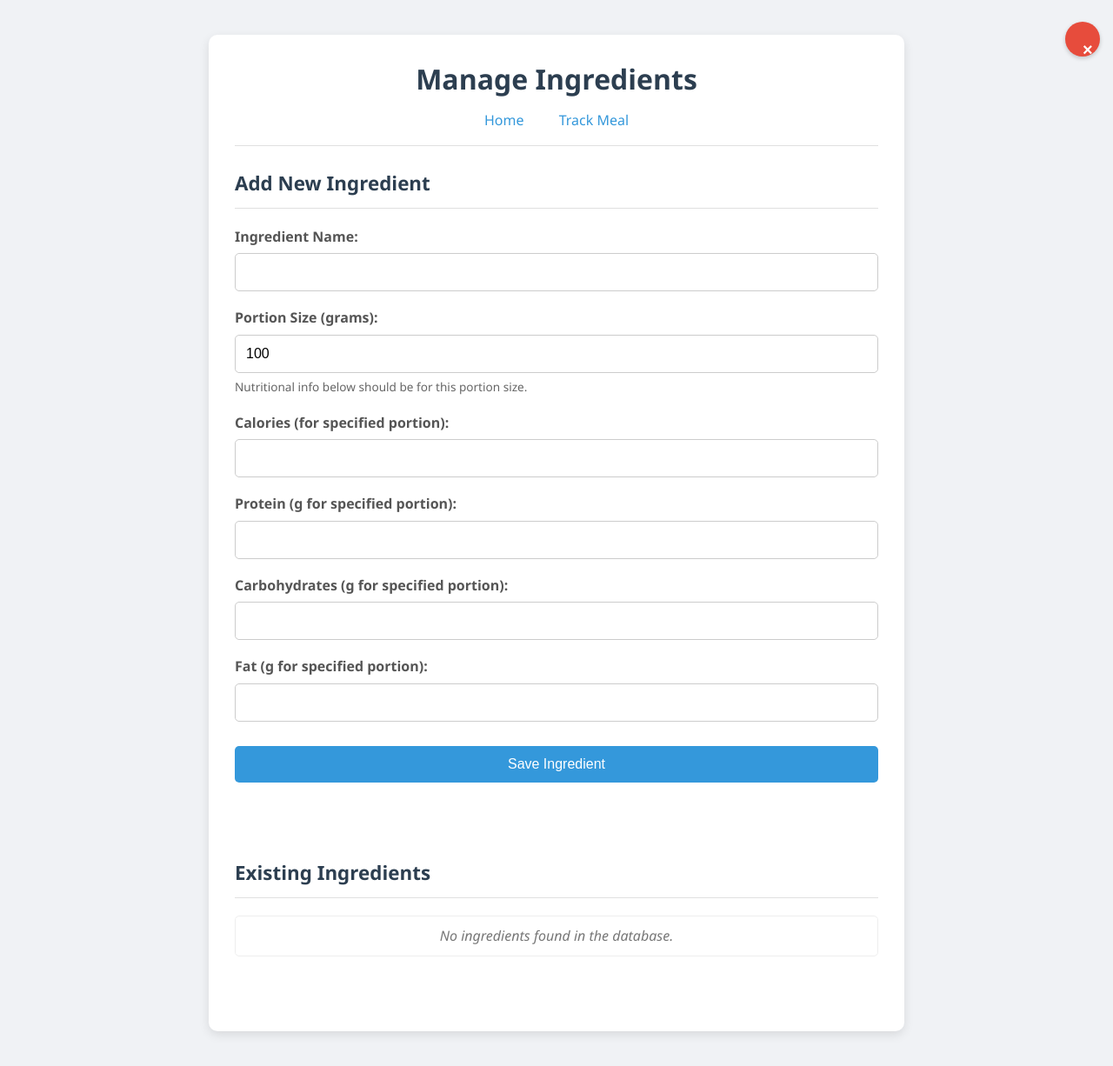
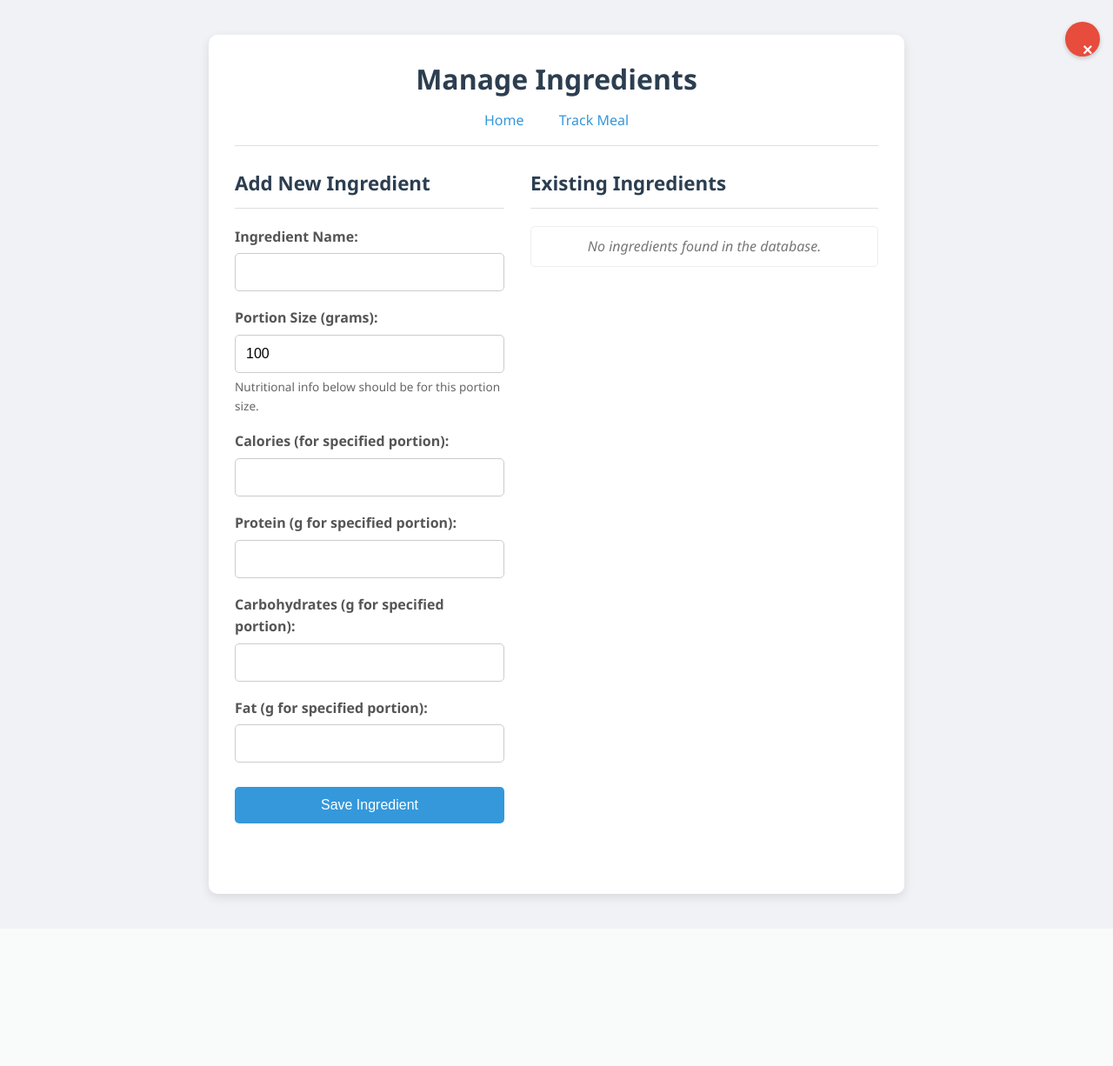
Before and after one commit to Kapoff/GJulesPlayground, a Flask app: page /add_ingredient in a window 1280 px wide. Shown: the whole page at 87% size. After the commit the page ends 1038 px from the top, so only its background shows below. Run offline with Flask 2, Linux system fonts and the light colour scheme; data that the repository does not hold is empty.

Commit message:
fix: Correct two-column layout on Manage Ingredients page
- Adjusted `flex-basis` values for `.column-left` and `.column-right` in `static/style.css`.
- The previous sum of flex-basis values plus the gap exceeded the container's available width, causing the columns to wrap and stack prematurely even on wider screens.
- The new values ensure that the columns fit side-by-side by default.
- The responsive stacking on smaller screens via media query remains unaffected.
- This resolves the issue where the 'Add New Ingredient' form and the 'Existing Ingredients' list were not appearing next to each other as intended.

```diff
--- a/static/style.css
+++ b/static/style.css
@@ -500,14 +500,14 @@ section:last-child {
 }
 
 .column-left {
-    flex: 1 1 350px; /* Flex grow, shrink, basis */
-    min-width: 300px; /* Minimum width before wrapping or squishing too much */
-    /* max-width: 400px; /* Max width for the form - can be removed if flex-basis is good */
+    flex: 1 1 300px; /* Flex grow, shrink, basis. Reduced basis from 350px */
+    min-width: 280px; /* Adjusted min-width slightly */
+    /* max-width: 400px; */
 }
 
 .column-right {
-    flex: 2 1 400px; /* Takes more space, basis allows it to be substantial */
-    min-width: 320px;
+    flex: 2 1 380px; /* Takes more space, basis. Reduced basis from 400px */
+    min-width: 300px; /* Adjusted min-width slightly */
     overflow-x: auto; /* For responsiveness if table is too wide */
 }
 
```
